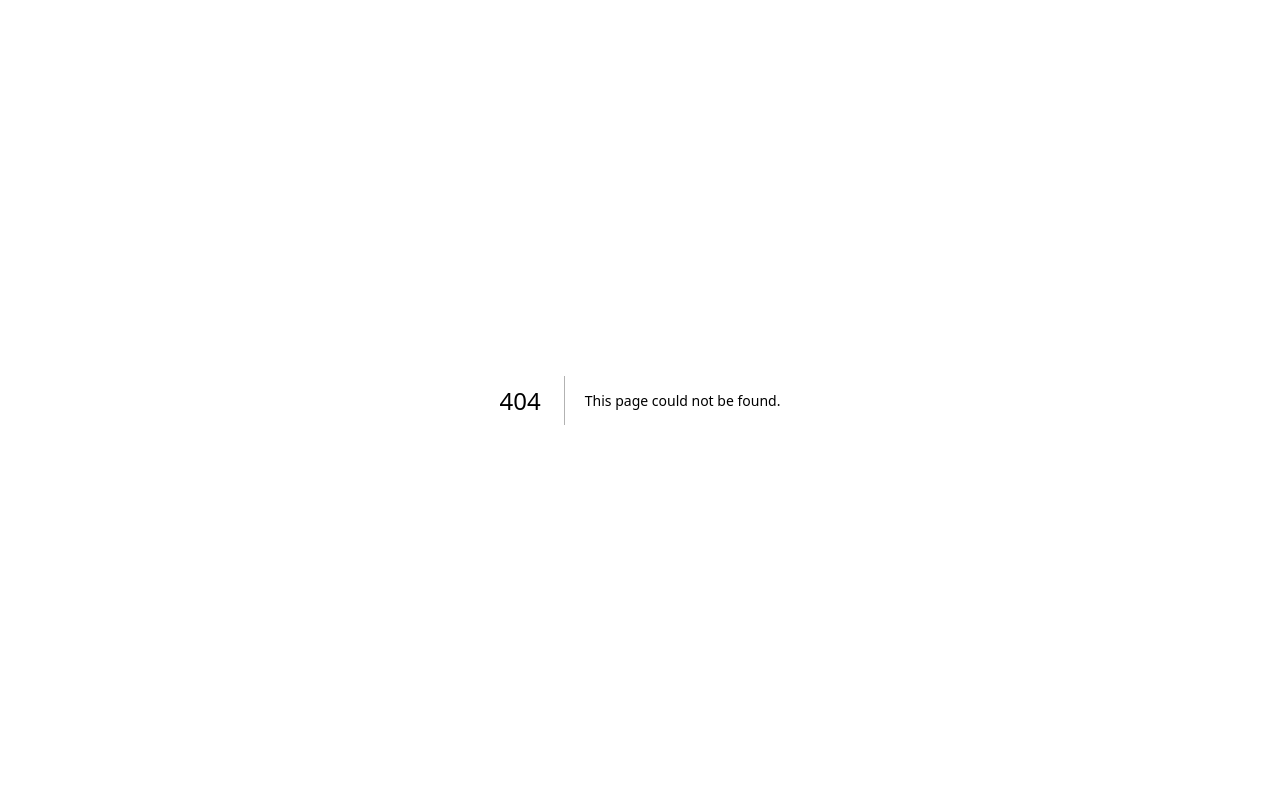
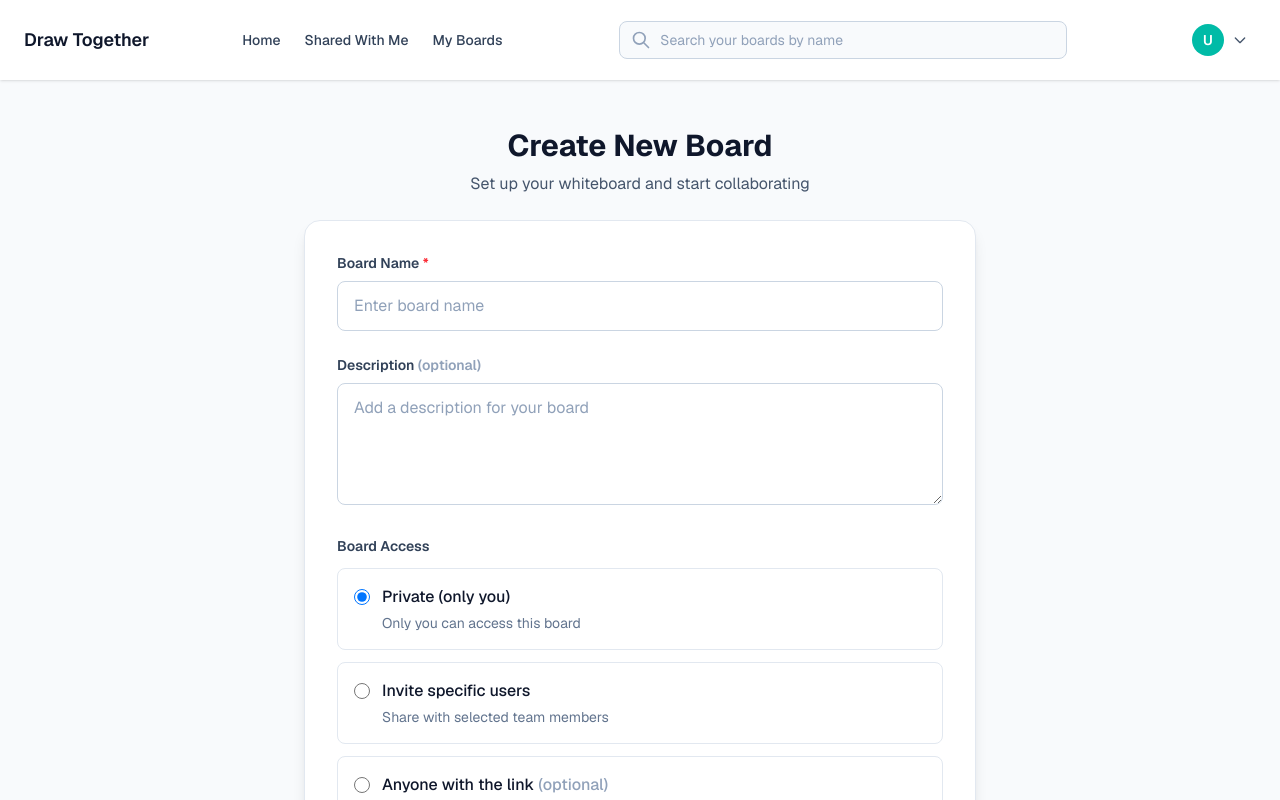
Before and after one commit to osid-alkourd/draw-together-frontend, a Next.js app: page /DrawTogether/dashboard/create in a window 1280 px wide. Before the commit this address had no page. Shown: the top 800 px of the page. Built offline with nearby package versions, Linux system fonts and the light colour scheme.

Commit message:
create page that create new board

```diff
--- /dev/null
+++ b/app/DrawTogether/dashboard/create/page.tsx
@@ -0,0 +1,19 @@
+import type { Metadata } from "next";
+import { DashboardHeader } from "@/components/layout/DashboardHeader";
+import { CreateBoardForm } from "@/components/dashboard/CreateBoardForm";
+
+export const metadata: Metadata = {
+  title: "Create Board | DrawTogether",
+  description: "Create a new whiteboard to collaborate with your team.",
+};
+
+export default function CreateBoardPage() {
+  return (
+    <div className="min-h-screen bg-slate-50 font-sans text-slate-900">
+      <DashboardHeader />
+      <div className="flex min-h-[calc(100vh-200px)] items-center justify-center px-4 py-12">
+        <CreateBoardForm />
+      </div>
+    </div>
+  );
+}
--- a/components/dashboard/CreateBoardButton.tsx
+++ b/components/dashboard/CreateBoardButton.tsx
@@ -1,13 +1,16 @@
 "use client";
+
+import { useRouter } from "next/navigation";
 
 interface CreateBoardButtonProps {
   className?: string;
 }
 
 export function CreateBoardButton({ className = "" }: CreateBoardButtonProps) {
+  const router = useRouter();
+
   const handleCreateBoard = () => {
-    // TODO: Implement board creation logic
-    console.log("Create new board");
+    router.push("/DrawTogether/dashboard/create");
   };
 
   return (
--- /dev/null
+++ b/components/dashboard/CreateBoardForm.tsx
@@ -0,0 +1,215 @@
+"use client";
+
+import { useState } from "react";
+import { useRouter } from "next/navigation";
+
+type BoardAccess = "private" | "invite" | "public";
+
+export function CreateBoardForm() {
+  const router = useRouter();
+  const [boardName, setBoardName] = useState("");
+  const [description, setDescription] = useState("");
+  const [boardAccess, setBoardAccess] = useState<BoardAccess>("private");
+  const [emails, setEmails] = useState<string[]>([""]);
+  const [errors, setErrors] = useState<{ boardName?: string }>({});
+
+  const handleAddEmail = () => {
+    setEmails([...emails, ""]);
+  };
+
+  const handleRemoveEmail = (index: number) => {
+    if (emails.length > 1) {
+      setEmails(emails.filter((_, i) => i !== index));
+    }
+  };
+
+  const handleEmailChange = (index: number, value: string) => {
+    const newEmails = [...emails];
+    newEmails[index] = value;
+    setEmails(newEmails);
+  };
+
+  const handleSubmit = (e: React.FormEvent) => {
+    e.preventDefault();
+
+    // Validation
+    if (!boardName.trim()) {
+      setErrors({ boardName: "Board name is required" });
+      return;
+    }
+
+    setErrors({});
+
+    // TODO: Implement board creation API call
+    const boardData = {
+      name: boardName,
+      description: description.trim() || null,
+      access: boardAccess,
+      invitedEmails: boardAccess === "invite" ? emails.filter(email => email.trim()) : [],
+    };
+
+    console.log("Creating board:", boardData);
+
+    // Navigate to dashboard after creation
+    // router.push("/DrawTogether/dashboard");
+  };
+
+  return (
+    <div className="w-full max-w-2xl">
+      <div className="mb-6 text-center">
+        <h1 className="text-3xl font-bold text-slate-900">Create New Board</h1>
+        <p className="mt-2 text-slate-600">Set up your whiteboard and start collaborating</p>
+      </div>
+
+      <form onSubmit={handleSubmit} className="rounded-2xl border border-slate-200 bg-white p-8 shadow-lg">
+        {/* Board Name */}
+        <div className="mb-6">
+          <label htmlFor="boardName" className="mb-2 block text-sm font-semibold text-slate-700">
+            Board Name <span className="text-red-500">*</span>
+          </label>
+          <input
+            id="boardName"
+            type="text"
+            value={boardName}
+            onChange={(e) => {
+              setBoardName(e.target.value);
+              if (errors.boardName) {
+                setErrors({});
+              }
+            }}
+            placeholder="Enter board name"
+            className={`w-full rounded-lg border px-4 py-3 text-slate-900 placeholder:text-slate-400 focus:outline-none focus:ring-2 ${
+              errors.boardName
+                ? "border-red-300 focus:border-red-500 focus:ring-red-500/20"
+                : "border-slate-300 focus:border-teal-500 focus:ring-teal-500/20"
+            }`}
+            required
+          />
+          {errors.boardName && (
+            <p className="mt-1 text-sm text-red-600">{errors.boardName}</p>
+          )}
+        </div>
+
+        {/* Description */}
+        <div className="mb-6">
+          <label htmlFor="description" className="mb-2 block text-sm font-semibold text-slate-700">
+            Description <span className="text-slate-400">(optional)</span>
+          </label>
+          <textarea
+            id="description"
+            value={description}
+            onChange={(e) => setDescription(e.target.value)}
+            placeholder="Add a description for your board"
+            rows={4}
+            className="w-full rounded-lg border border-slate-300 px-4 py-3 text-slate-900 placeholder:text-slate-400 focus:border-teal-500 focus:outline-none focus:ring-2 focus:ring-teal-500/20"
+          />
+        </div>
+
+        {/* Board Access */}
+        <div className="mb-6">
+          <label className="mb-3 block text-sm font-semibold text-slate-700">
+            Board Access
+          </label>
+          <div className="space-y-3">
+            {/* Private */}
+            <label className="flex cursor-pointer items-start gap-3 rounded-lg border border-slate-200 p-4 hover:bg-slate-50 transition-colors">
+              <input
+                type="radio"
+                name="boardAccess"
+                value="private"
+                checked={boardAccess === "private"}
+                onChange={(e) => setBoardAccess(e.target.value as BoardAccess)}
+                className="mt-1 h-4 w-4 border-slate-300 text-teal-600 focus:ring-teal-500"
+              />
+              <div className="flex-1">
+                <div className="font-medium text-slate-900">Private (only you)</div>
+                <div className="mt-1 text-sm text-slate-500">Only you can access this board</div>
+              </div>
+            </label>
+
+            {/* Invite specific users */}
+            <label className="flex cursor-pointer items-start gap-3 rounded-lg border border-slate-200 p-4 hover:bg-slate-50 transition-colors">
+              <input
+                type="radio"
+                name="boardAccess"
+                value="invite"
+                checked={boardAccess === "invite"}
+                onChange={(e) => setBoardAccess(e.target.value as BoardAccess)}
+                className="mt-1 h-4 w-4 border-slate-300 text-teal-600 focus:ring-teal-500"
+              />
+              <div className="flex-1">
+                <div className="font-medium text-slate-900">Invite specific users</div>
+                <div className="mt-1 text-sm text-slate-500">Share with selected team members</div>
+              </div>
+            </label>
+
+            {/* Anyone with the link */}
+            <label className="flex cursor-pointer items-start gap-3 rounded-lg border border-slate-200 p-4 hover:bg-slate-50 transition-colors">
+              <input
+                type="radio"
+                name="boardAccess"
+                value="public"
+                checked={boardAccess === "public"}
+                onChange={(e) => setBoardAccess(e.target.value as BoardAccess)}
+                className="mt-1 h-4 w-4 border-slate-300 text-teal-600 focus:ring-teal-500"
+              />
+              <div className="flex-1">
+                <div className="font-medium text-slate-900">
+                  Anyone with the link <span className="text-slate-400">(optional)</span>
+                </div>
+                <div className="mt-1 text-sm text-slate-500">Anyone with the link can access</div>
+              </div>
+            </label>
+          </div>
+
+          {/* Email Input Fields (shown when "Invite specific users" is selected) */}
+          {boardAccess === "invite" && (
+            <div className="mt-4 space-y-3 rounded-lg border border-slate-200 bg-slate-50 p-4">
+              <div className="flex items-center justify-between">
+                <label className="text-sm font-medium text-slate-700">Invite by Email</label>
+                <button
+                  type="button"
+                  onClick={handleAddEmail}
+                  className="text-sm font-medium text-teal-600 hover:text-teal-700 transition-colors"
+                >
+                  + Add Email
+                </button>
+              </div>
+              {emails.map((email, index) => (
+                <div key={index} className="flex gap-2">
+                  <input
+                    type="email"
+                    value={email}
+                    onChange={(e) => handleEmailChange(index, e.target.value)}
+                    placeholder="user@example.com"
+                    className="flex-1 rounded-lg border border-slate-300 bg-white px-4 py-2 text-slate-900 placeholder:text-slate-400 focus:border-teal-500 focus:outline-none focus:ring-2 focus:ring-teal-500/20"
+                  />
+                  {emails.length > 1 && (
+                    <button
+                      type="button"
+                      onClick={() => handleRemoveEmail(index)}
+                      className="rounded-lg border border-slate-300 bg-white px-4 py-2 text-slate-600 hover:bg-slate-100 transition-colors"
+                      aria-label="Remove email"
+                    >
+                      <svg className="h-5 w-5" fill="none" stroke="currentColor" viewBox="0 0 24 24">
+                        <path strokeLinecap="round" strokeLinejoin="round" strokeWidth={2} d="M6 18L18 6M6 6l12 12" />
+                      </svg>
+                    </button>
+                  )}
+                </div>
+              ))}
+            </div>
+          )}
+        </div>
+
+        {/* Create Button */}
+        <button
+          type="submit"
+          className="w-full rounded-lg bg-teal-500 px-6 py-3 text-base font-semibold text-white shadow-md transition hover:bg-teal-600 focus-visible:outline-none focus-visible:ring-2 focus-visible:ring-teal-500 focus-visible:ring-offset-2"
+        >
+          Create Board
+        </button>
+      </form>
+    </div>
+  );
+}
```
